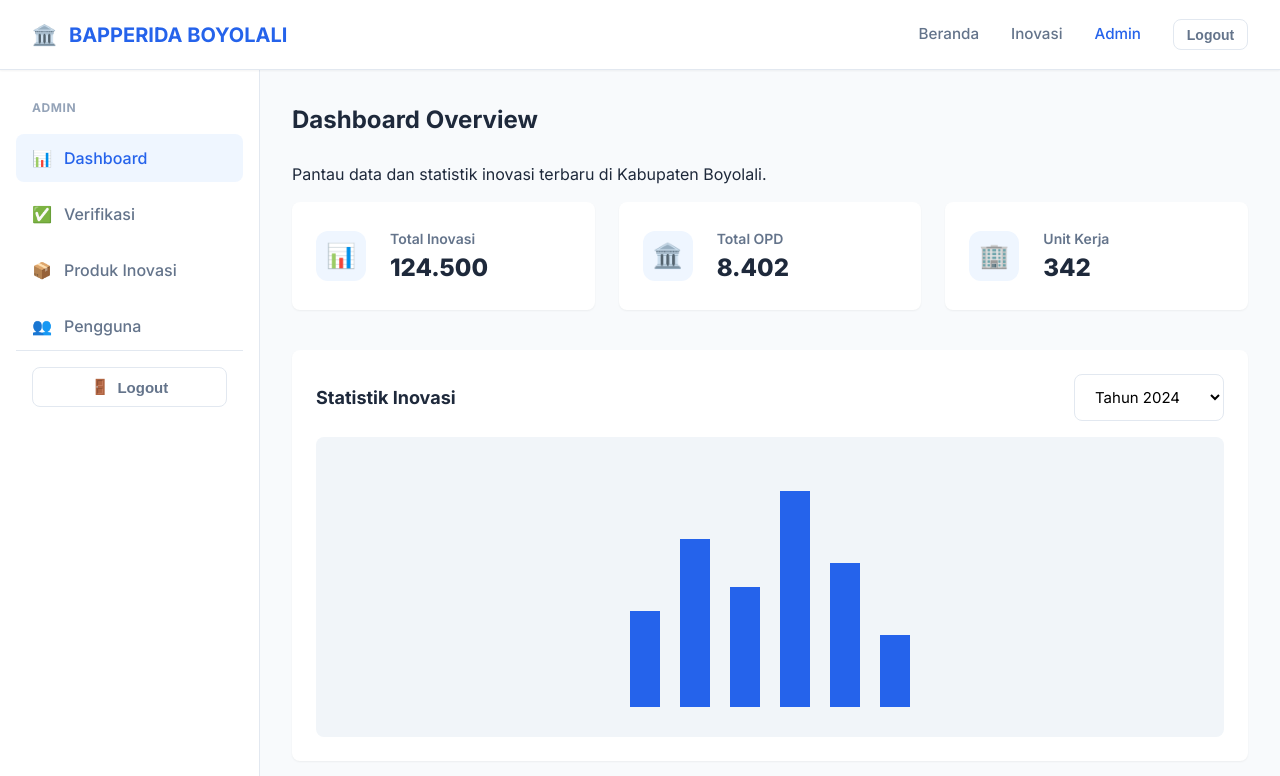
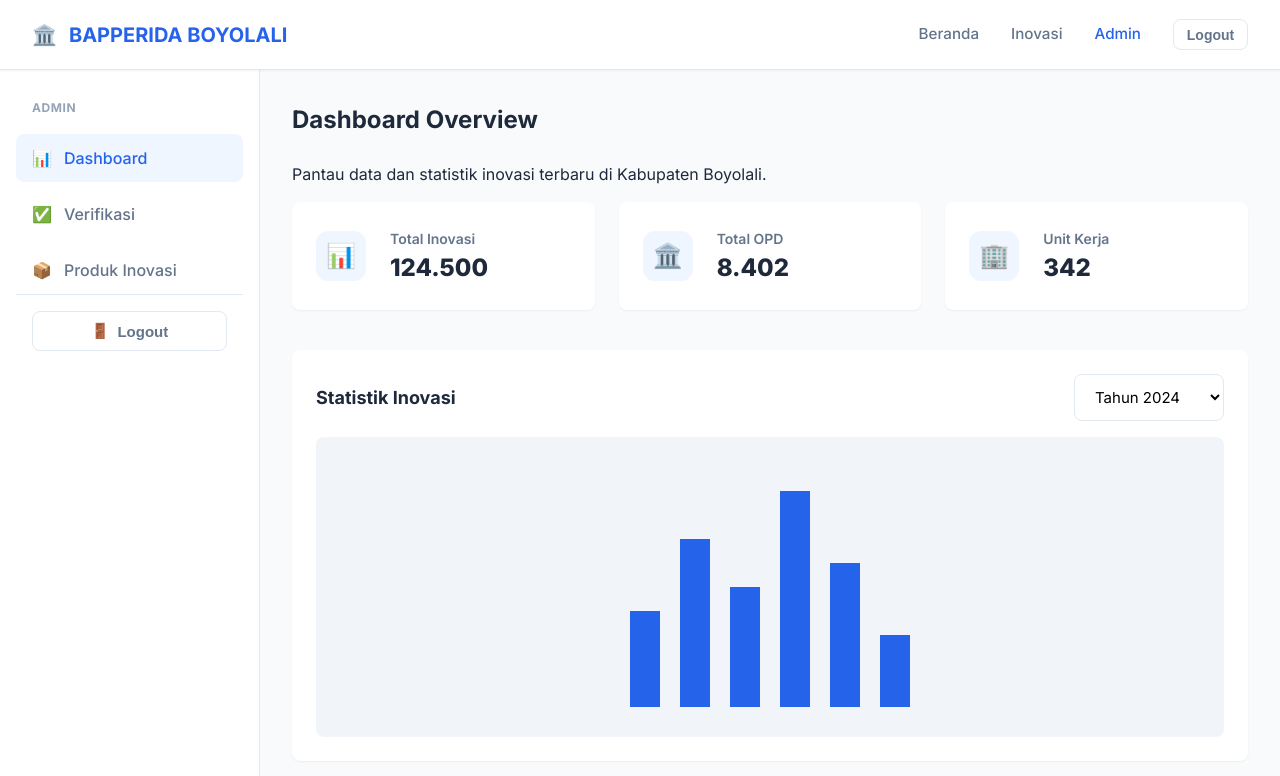
Before and after one commit to Juli-arch7/Inovasi-Boyolali, a Vue app in the folder frontend/: page /admin in a window 1280 px wide. Shown: the top 776 px of the page. Built offline with nearby package versions, Linux system fonts and the light colour scheme; no server answers; sample sign-in values are in the browser's storage.

Commit message:
Update Sidebar.vue

```diff
--- a/frontend/src/components/Sidebar.vue
+++ b/frontend/src/components/Sidebar.vue
@@ -42,12 +42,19 @@ const menuItems = computed(() => {
       { path: '/inisiator/submissions', label: 'Pengajuan', icon: '📝' },
       { path: '/inisiator/settings', label: 'Settings', icon: '⚙️' },
     ]
-  } else if (auth.userRole === 'admin' || auth.userRole === 'superadmin') {
+  } else if (auth.userRole === 'superadmin') {
+    return [
+      { path: '/superadmin', label: 'Admin', icon: '👥' },
+      { path: '/admin/users', label: 'Pengguna', icon: '👥' },
+      { path: '/admin', label: 'Dashboard', icon: '📊' },
+      { path: '/admin/verifikasi', label: 'Verifikasi', icon: '✅' },
+      { path: '/admin/products', label: 'Produk Inovasi', icon: '📦' },
+    ]
+  } else if (auth.userRole === 'admin') {
     return [
       { path: '/admin', label: 'Dashboard', icon: '📊' },
       { path: '/admin/verifikasi', label: 'Verifikasi', icon: '✅' },
       { path: '/admin/products', label: 'Produk Inovasi', icon: '📦' },
-      { path: '/admin/users', label: 'Pengguna', icon: '👥' },
     ]
   }
   return []
```
